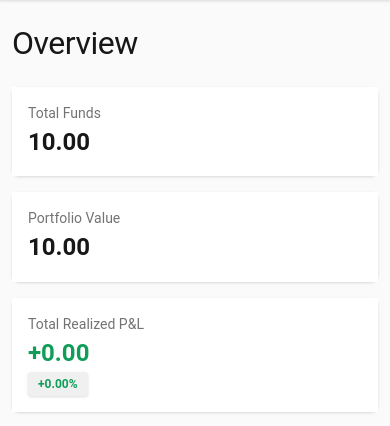
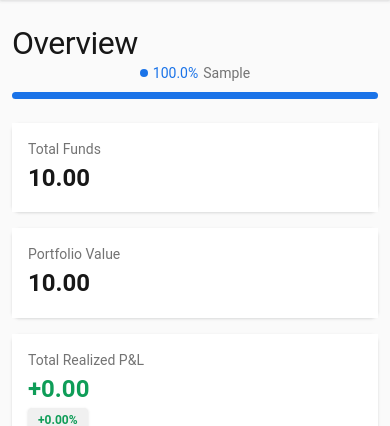
Before and after one commit to nasserx/investment-performance-tracker, a Flask app: page / in a window 390 px wide. Shown: the part 70-496 px from the top of the page. Run offline with Flask 3, Linux system fonts and the light colour scheme; a user stored in the database is signed in; tables that the repository leaves empty hold one stand-in row (values such as "Sample post"); some libraries are stand-ins or nearby versions.

Commit message:
Add portfolio dominance widget to Overview page
- Display top 2 asset classes + Others as a compact horizontal bar
  on the same line as the Overview title, centered via 3-column grid
- Sort summary by allocation descending in the route (not the template)
- Add dominance-widget, dominance-bar, dominance-label, dominance-dot,
  dominance-segment CSS classes with responsive max-width

Co-Authored-By: Claude Sonnet 4.6 <noreply@anthropic.com>

```diff
--- a/portfolio_app/routes/dashboard.py
+++ b/portfolio_app/routes/dashboard.py
@@ -35,10 +35,11 @@ def index() -> str:
     svc = get_services()
     summary, total_value = svc.portfolio_service.get_portfolio_summary()
     totals = svc.portfolio_service.get_portfolio_dashboard_totals()
+    summary_sorted = sorted(summary, key=lambda x: float(x['allocation']), reverse=True)
 
     return render_template(
         'index.html',
-        summary=summary,
+        summary=summary_sorted,
         total_value=total_value,
         totals=totals
     )
--- a/portfolio_app/static/css/style.css
+++ b/portfolio_app/static/css/style.css
@@ -1252,6 +1252,39 @@ select:-webkit-autofill:focus {
     color: var(--primary-color);
 }
 
+/* Portfolio Dominance widget */
+.dominance-widget {
+    width: 560px;
+    max-width: 100%;
+}
+
+.dominance-label {
+    display: inline-flex;
+    align-items: center;
+    gap: 5px;
+    font-size: 0.875rem;
+}
+
+.dominance-dot {
+    width: 8px;
+    height: 8px;
+    border-radius: 50%;
+    display: inline-block;
+    flex-shrink: 0;
+}
+
+.dominance-bar {
+    display: flex;
+    height: 7px;
+    border-radius: 20px;
+    overflow: hidden;
+    gap: 2px;
+}
+
+.dominance-segment {
+    height: 100%;
+}
+
 .tx-preview {
     color: var(--text-secondary);
     font-size: 0.875rem;
--- a/portfolio_app/templates/index.html
+++ b/portfolio_app/templates/index.html
@@ -4,14 +4,48 @@
 
 {% block content %}
 
-<div class="row mb-4">
-    <div class="col-12">
-        <div class="d-flex justify-content-start align-items-center flex-wrap gap-3">
-            <h1 class="mb-0 d-flex align-items-center gap-2">
-                <span>Overview</span>
-            </h1>
+<div class="row mb-4 align-items-center">
+    <div class="col">
+        <h1 class="mb-0">Overview</h1>
+    </div>
+    {% if summary %}
+    {# summary arrives pre-sorted by allocation desc from the route #}
+    {% set dom_colors = ['var(--primary-color)', '#198754', '#dc3545'] %}
+    {% set top2 = summary[:2] %}
+    {% set others_pct = 100 - (top2 | sum(attribute='allocation') | float) %}
+    {% set others_color = dom_colors[2] %}
+    <div class="col-auto">
+        <div class="dominance-widget">
+            <div class="d-flex gap-4 mb-2 justify-content-center flex-wrap">
+                {% for item in top2 %}
+                {% set color = dom_colors[loop.index0] %}
+                <span class="dominance-label">
+                    <span class="dominance-dot" style="background:{{ color }};"></span>
+                    <span style="color:{{ color }};">{{ '%.1f'|format(item.allocation|float) }}%</span>
+                    <span class="text-muted">{{ item.category }}</span>
+                </span>
+                {% endfor %}
+                {% if others_pct > 0.005 %}
+                <span class="dominance-label">
+                    <span class="dominance-dot" style="background:{{ others_color }};"></span>
+                    <span style="color:{{ others_color }};">{{ '%.1f'|format(others_pct) }}%</span>
+                    <span class="text-muted">Others</span>
+                </span>
+                {% endif %}
+            </div>
+            <div class="dominance-bar">
+                {% for item in top2 %}
+                {% set color = dom_colors[loop.index0] %}
+                <div class="dominance-segment" style="width:{{ '%.2f'|format(item.allocation|float) }}%; background:{{ color }};"></div>
+                {% endfor %}
+                {% if others_pct > 0.005 %}
+                <div class="dominance-segment" style="width:{{ '%.2f'|format(others_pct) }}%; background:{{ others_color }};"></div>
+                {% endif %}
+            </div>
         </div>
     </div>
+    <div class="col"></div>
+    {% endif %}
 </div>
 
 <div class="row g-3 mb-4">
```
